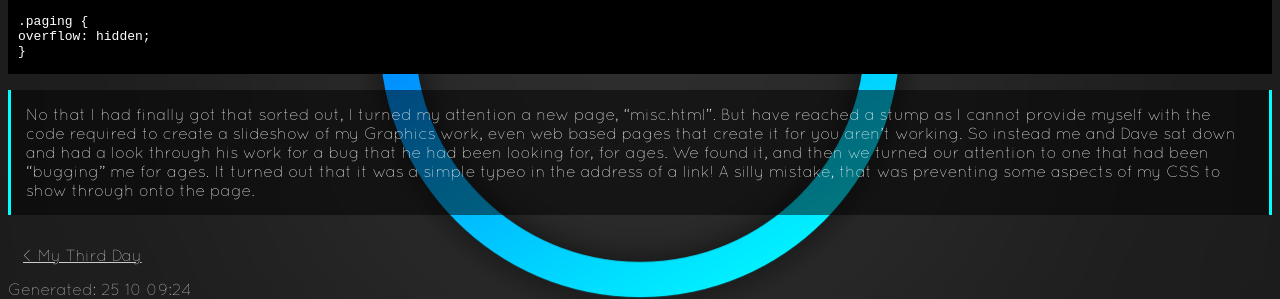
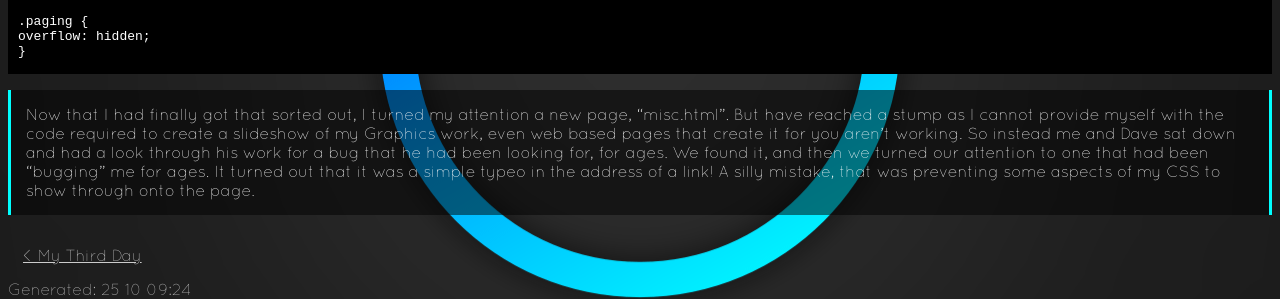
Before and after one commit to boffnoff/boffnoff.github.com, a Jekyll site: the page built from _posts/2013-10-24-fourth-day.md, in a window 1280 px wide and 900 px high, scrolled down 2040 px. Shown: the part 593-892 px from the top of the window. Built offline with Jekyll 4.4.1, drawn with Linux system fonts in a browser that asks for light colours; some of the changed lines change nothing that is shown; some of the changed text lies outside the part shown.

Commit message:
fixed typeo's within day 4

```diff
--- a/_posts/2013-10-24-fourth-day.md
+++ b/_posts/2013-10-24-fourth-day.md
@@ -5,8 +5,8 @@
 
 ## Day 4 is upon us
 
-So the first task ahead of us today is to sort out that pesky "fourth-day.html" file that went AWOL. First task is to clean up index.css, and then to continue working in this new
-markdon language. After that I need to add spacing to my headers and style the footers and headers. But since I already have, here's what they look like, firstly the "main_header":
+So the first task ahead of us today is to sort out that pesky "fourth-day.html" file that went AWOL. The second task is to clean up index.css, and then to continue working in this new
+markdone language. After that I need to add spacing to my headers and style the footers and headers. But since I already have, here's what they look like, firstly the "main_header":
 
     .main_header {
       padding: 15px;
@@ -106,7 +106,7 @@
     overflow: hidden;
     }
 
-No that I had finally got that sorted out, I turned my attention a new page, "misc.html". But have reached a stump as I cannot provide myself with the code required to create a slideshow
+Now that I had finally got that sorted out, I turned my attention a new page, "misc.html". But have reached a stump as I cannot provide myself with the code required to create a slideshow
 of my Graphics work, even web based pages that create it for you aren't working. So instead me and Dave sat down and had a look through his work for a bug that he had been looking for, for
 ages. We found it, and then we turned our attention to one that had been "bugging" me for ages. It turned out that it was a simple typeo in the address of a link! A silly mistake, that was
 preventing some aspects of my CSS to show through onto the page.
```
